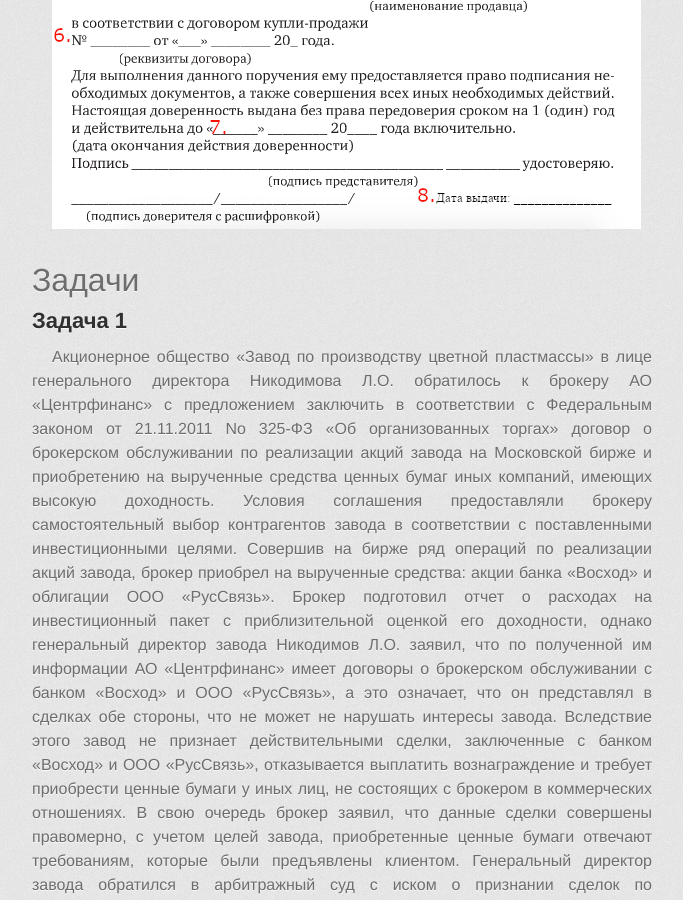
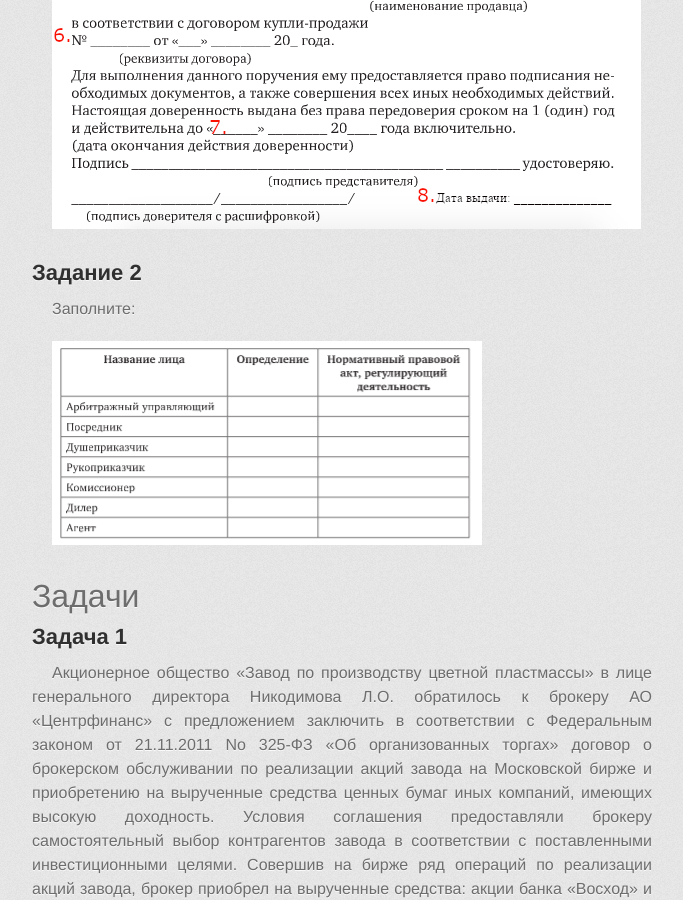
Before and after one commit to a-nova/a-nova.github.io, a Jekyll site: the page built from _grpr/08.md, in a window 1280 px wide and 900 px high, scrolled down 1199 px. Shown: the whole window, without its empty margins (298-981 px from the left). Built offline with Jekyll 4.4.1, drawn with Linux system fonts in a browser that asks for light colours; some web fonts are replaced.

Commit message:
лица в представительстве

```diff
--- a/_grpr/08.md
+++ b/_grpr/08.md
@@ -35,6 +35,12 @@
   - от 26.02.2020
 
 ![](./08/доверенность_с_пометками.jpg)
+
+## Задание 2
+
+Заполните:
+
+![](./08/лица.png)
 
 # Задачи
 
```
Also changed, not shown: _grpr/08/лица.png (added).
